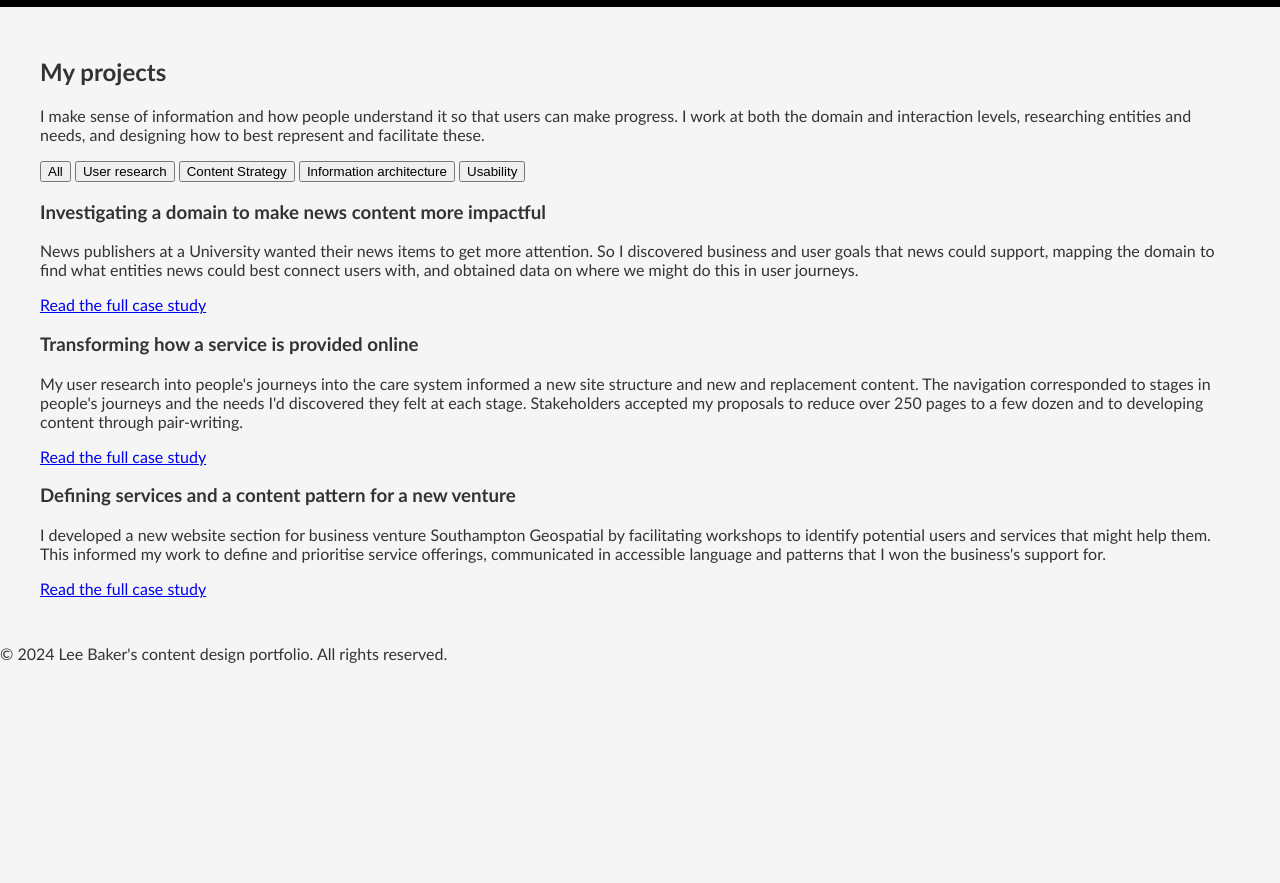
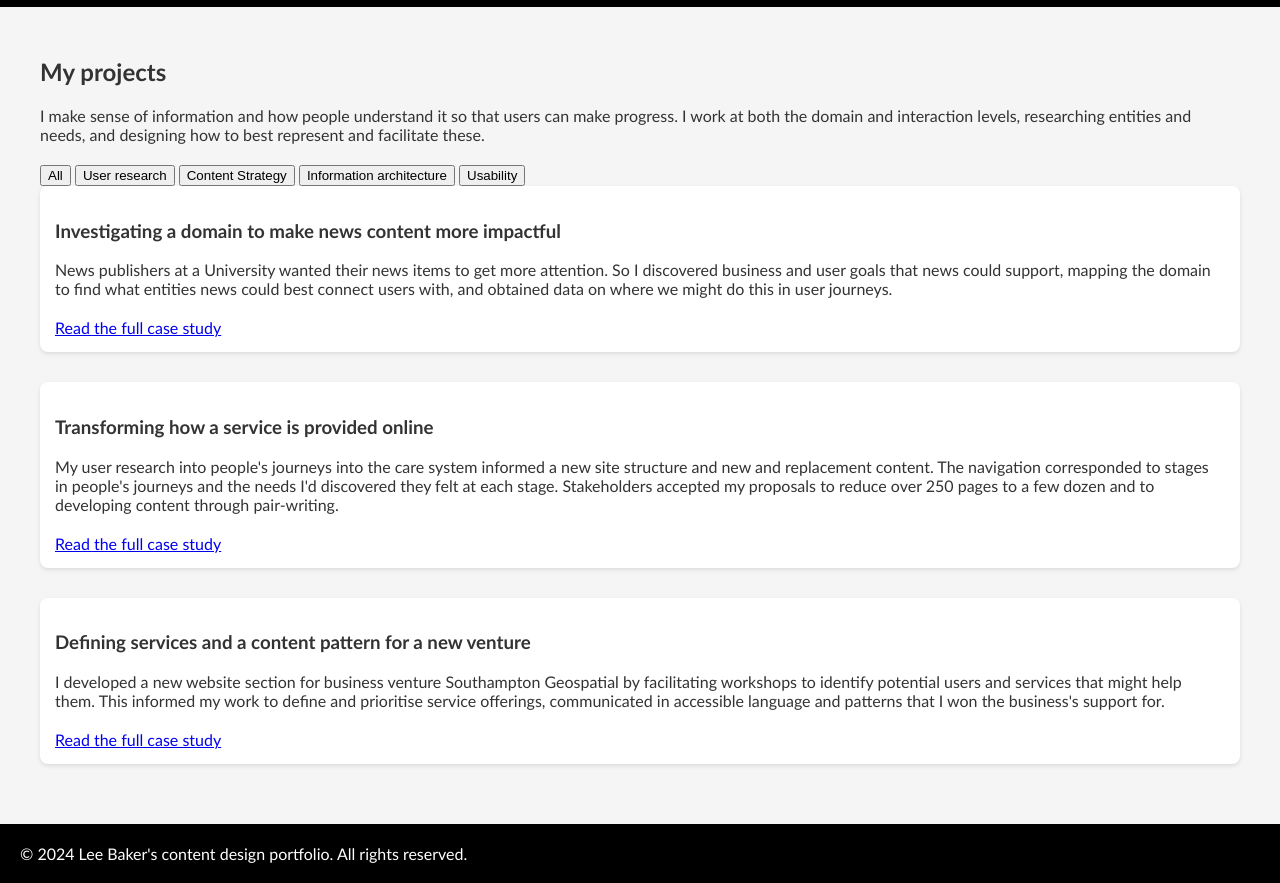
Before and after one commit to Lee-ux-content-designer/my-portfolio, a plain HTML site: page index.html in a window 1280 px wide. Shown: the part 61-944 px from the top of the page. Before the commit the page ends 800 px from the top, so only its background shows below. Drawn offline with Linux system fonts and the light colour scheme.

Commit message:
corrected margins again

```diff
--- a/styles.css
+++ b/styles.css
@@ -1,3 +1,54 @@
+/* General body and main content styling */
+body {
+    font-family: 'Calibri', sans-serif;
+    background-color: #f5f5f5;  /* Light but not white */
+    color: #333;  /* Dark gray font */
+    margin: 0;
+    padding: 0;
+}
+
+main {
+    max-width: 1200px;  /* Limit the width of the main content area */
+    margin: 0 auto;  /* Center content horizontally */
+    padding: 30px;  /* Add padding for spacing */
+}
+
+/* General styling for paragraphs and lists */
+p {
+    margin: 0 0 20px; /* Add bottom margin to paragraphs for spacing */
+}
+
+ul {
+    padding-left: 20px; /* Add padding for list items */
+    margin: 0 0 20px; /* Add bottom margin to lists for spacing */
+}
+
+/* Remove unnecessary line breaks in HTML */
+br {
+    display: none; /* Hide <br> tags if not needed for layout */
+}
+
+/* Specific styling for project items */
+.project-item {
+    margin-bottom: 30px; /* Add margin between project items */
+    padding: 15px; /* Add padding for better spacing */
+    background-color: #fff; /* Background color for project items */
+    border-radius: 8px; /* Rounded corners for project items */
+    box-shadow: 0 2px 4px rgba(0, 0, 0, 0.1); /* Subtle shadow for better visibility */
+}
+
+/* Align the content in the header and footer */
+header, footer {
+    padding: 20px; /* Add padding inside header and footer */
+    background-color: #000; /* Black background */
+    color: #fff; /* White text color */
+}
+
+footer p {
+    margin: 0; /* Remove margin from footer paragraph */
+}
+
+
 /* Header styling */
 header {
     background-color: #000; /* Black background */
```
